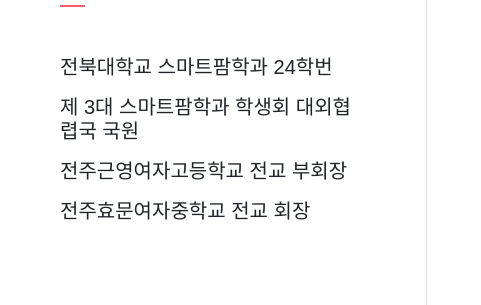
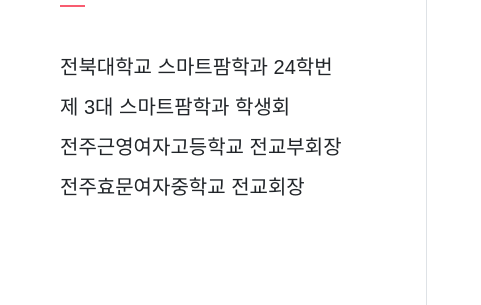
Before and after one commit to JeongYeon25/JYP, a plain HTML site: page index.html in a window 1280 px wide. Shown: the part 802-1107 px from the top of the page, 0-481 px from the left. Drawn offline with Linux system fonts and the light colour scheme; some packages are replaced by stand-ins of ours.

Commit message:
Update index.html

```diff
--- a/index.html
+++ b/index.html
@@ -68,9 +68,9 @@
                 <h3 class="font-weight-light">Who am I ?</h3>
                 <span class="line mb-5"></span>
                 <h5 class="mb-3">전북대학교 스마트팜학과 24학번 </h5>
-                <h5 class="mb-3">제 3대 스마트팜학과 학생회 대외협렵국 국원</h5>
-                <h5 class="mb-3">전주근영여자고등학교 전교 부회장</h5>
-                <h5 class="mb-3">전주효문여자중학교 전교 회장</h5>
+                <h5 class="mb-3">제 3대 스마트팜학과 학생회 </h5>
+                <h5 class="mb-3">전주근영여자고등학교 전교부회장</h5>
+                <h5 class="mb-3">전주효문여자중학교 전교회장</h5>
             </div>
             <div class="col-lg-4 about-card">
                 <h3 class="font-weight-light">Personal Info</h3>
```
